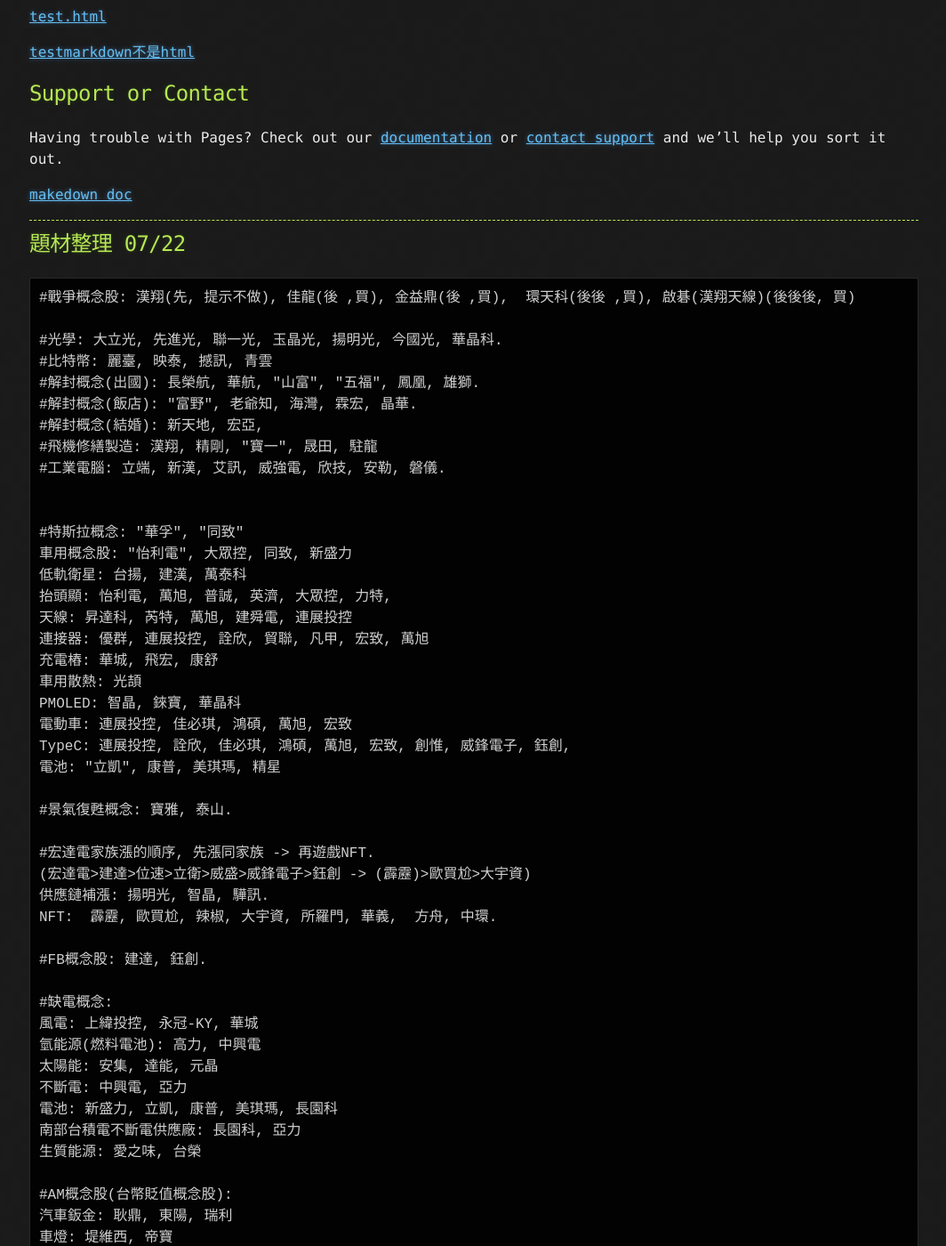
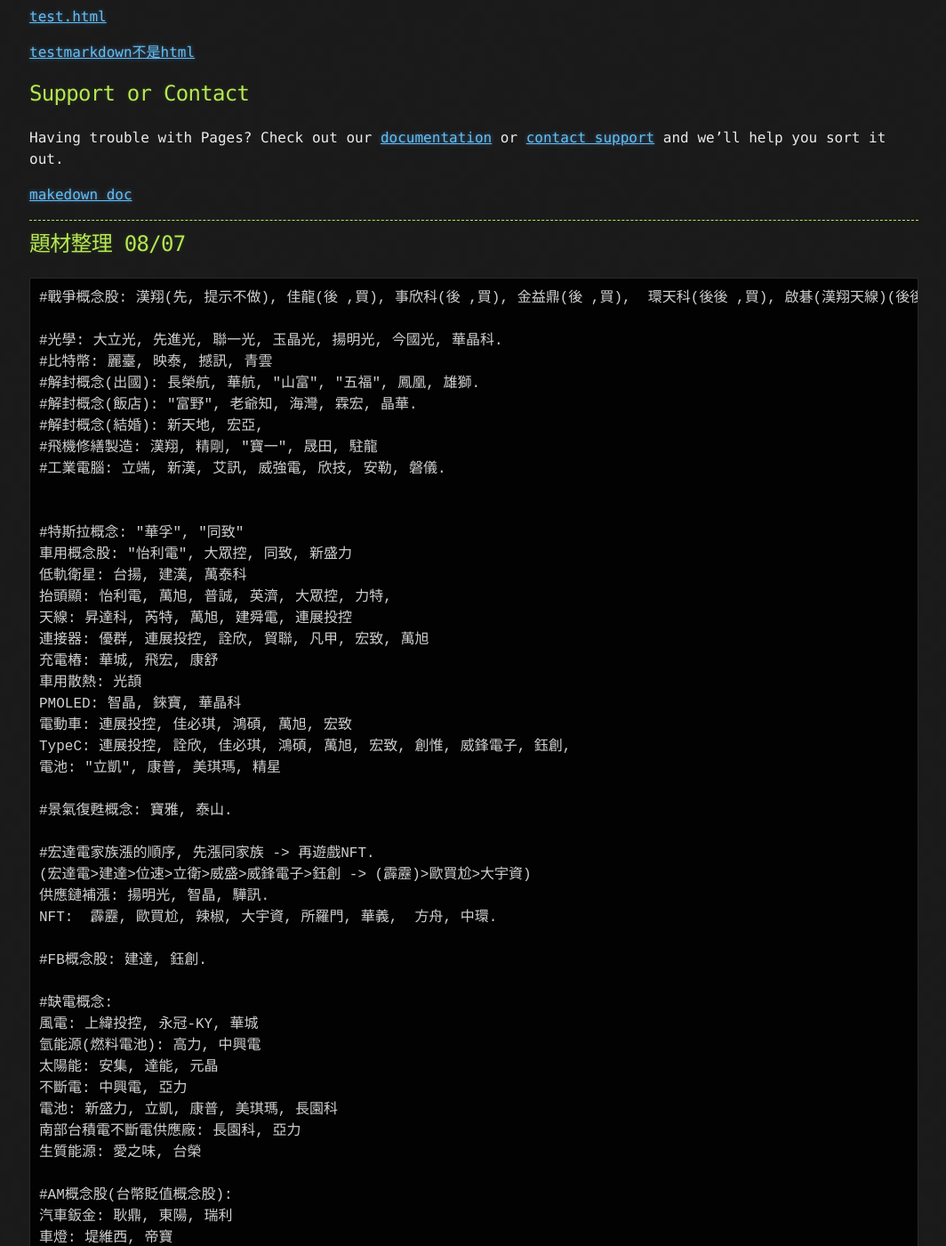
Before and after one commit to lepg5487/Stock_God, a Jekyll site: the page built from index.md, in a window 1280 px wide and 1400 px high, scrolled down 46866 px. Shown: the whole window at 89% size, without its empty margins (107-1171 px from the left). Built offline with Jekyll 4.4.1, drawn with Linux system fonts in a browser that asks for light colours; our own code applies the rules of GitHub Pages for plain Markdown files; some of the changed text lies outside the part shown.

Commit message:
Update index.md

````diff
--- a/index.md
+++ b/index.md
@@ -1929,9 +1929,9 @@
 
 ---
 
-## 題材整理 07/22
-```
-#戰爭概念股: 漢翔(先, 提示不做), 佳龍(後 ,買), 金益鼎(後 ,買),  環天科(後後 ,買), 啟碁(漢翔天線)(後後後, 買)
+## 題材整理 08/07
+```
+#戰爭概念股: 漢翔(先, 提示不做), 佳龍(後 ,買), 事欣科(後 ,買), 金益鼎(後 ,買),  環天科(後後 ,買), 啟碁(漢翔天線)(後後後, 買)
 
 #光學: 大立光, 先進光, 聯一光, 玉晶光, 揚明光, 今國光, 華晶科.
 #比特幣: 麗臺, 映泰, 撼訊, 青雲
````
